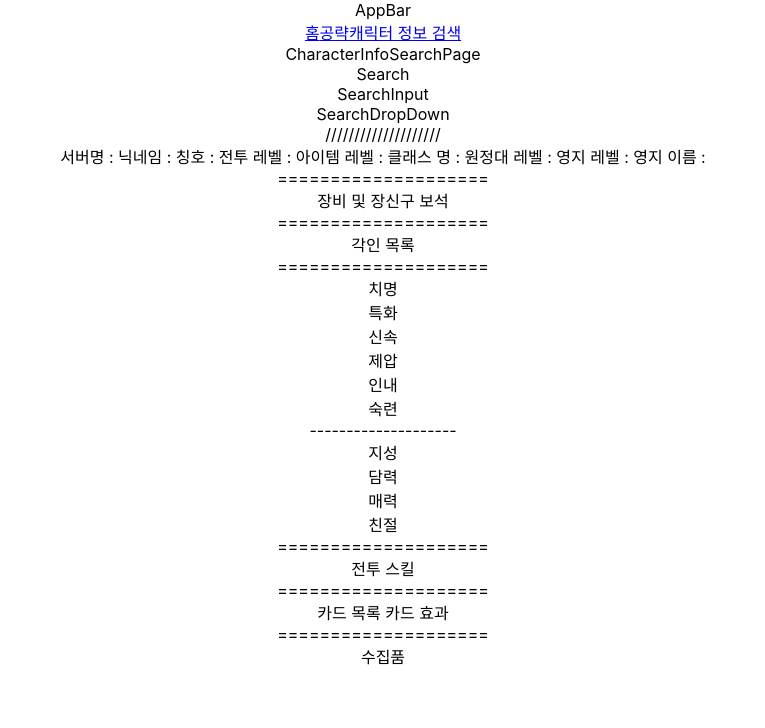
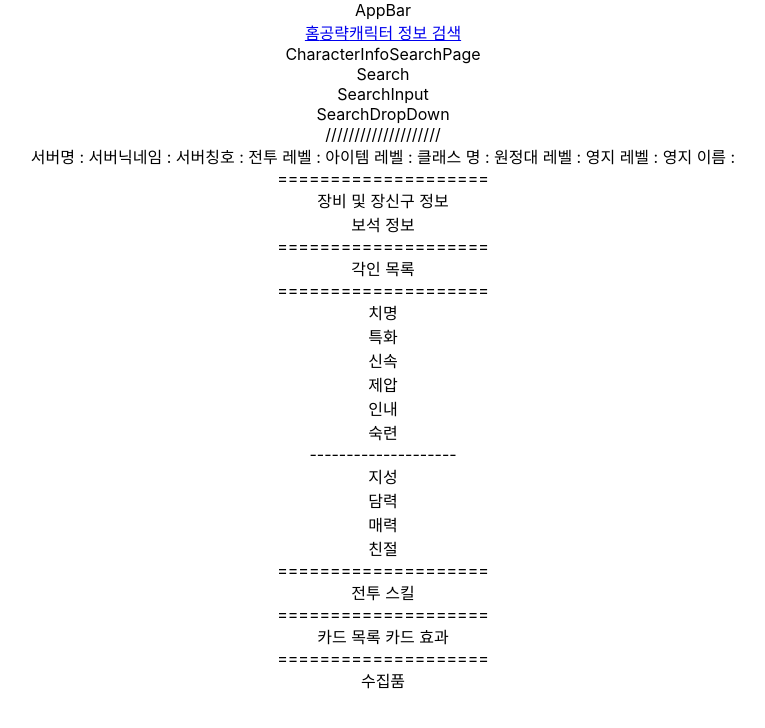
Before and after one commit to LeeJ1nHyeong/no_name_toy_project, a React (Create React App) app in the folder frontend/: page /character-info-search in a window 1280 px wide. Shown: the top 728 px of the page, without its empty margins (257-1022 px from the left). Built offline with nearby package versions, Linux system fonts and the light colour scheme.

Commit message:
Refactor: Create component files related to CharacterInfoPage

```diff
--- /dev/null
+++ b/frontend/src/components/characterInfoSearch/BasicInfo.jsx
@@ -0,0 +1,22 @@
+import React, { useState } from 'react'
+
+function BasicInfo() {
+  const [serverName, setServerName] = useState("서버");
+  const [nickname, setNickname] = useState("서버");
+
+  return (
+    <div>
+      서버명 : {serverName}
+      닉네임 : {nickname}
+      칭호 :
+      전투 레벨 :
+      아이템 레벨 :
+      클래스 명 :
+      원정대 레벨 :
+      영지 레벨 :
+      영지 이름 :
+    </div>
+  )
+}
+
+export default BasicInfo
--- a/frontend/src/components/characterInfoSearch/CharacterInfo.jsx
+++ b/frontend/src/components/characterInfoSearch/CharacterInfo.jsx
@@ -1,25 +1,19 @@
 import React from 'react'
+import BasicInfo from './BasicInfo'
+import EquipmentInfo from './EquipmentInfo'
+import GemInfo from './GemInfo'
 
 function CharacterInfo() {
+
   return (
     <div>
       {/* 기본 정보 */}
-      <div>
-        서버명 :
-        닉네임 :
-        칭호 :
-        전투 레벨 :
-        아이템 레벨 :
-        클래스 명 :
-        원정대 레벨 :
-        영지 레벨 :
-        영지 이름 :
-      </div>
+      <BasicInfo />
       ====================
       {/* 장비 및 장신구 */}
       <div>
-        장비 및 장신구
-        보석
+        <EquipmentInfo />
+        <GemInfo />
       </div>
       ====================
       {/* 각인 */}
--- /dev/null
+++ b/frontend/src/components/characterInfoSearch/EquipmentInfo.jsx
@@ -0,0 +1,11 @@
+import React from 'react'
+
+function EquipmentInfo() {
+  return (
+    <div>
+      장비 및 장신구 정보
+    </div>
+  )
+}
+
+export default EquipmentInfo
--- /dev/null
+++ b/frontend/src/components/characterInfoSearch/GemInfo.jsx
@@ -0,0 +1,11 @@
+import React from 'react'
+
+function GemInfo() {
+  return (
+    <div>
+      보석 정보
+    </div>
+  )
+}
+
+export default GemInfo
```
